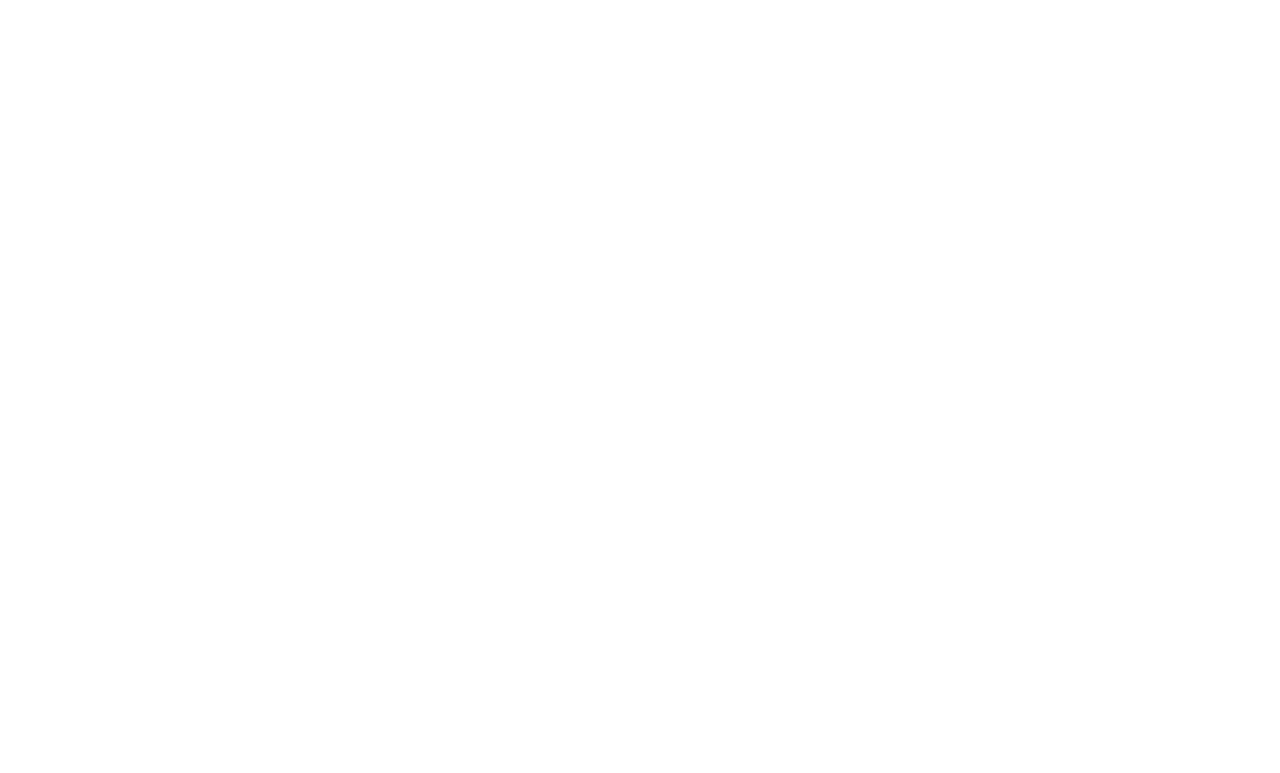
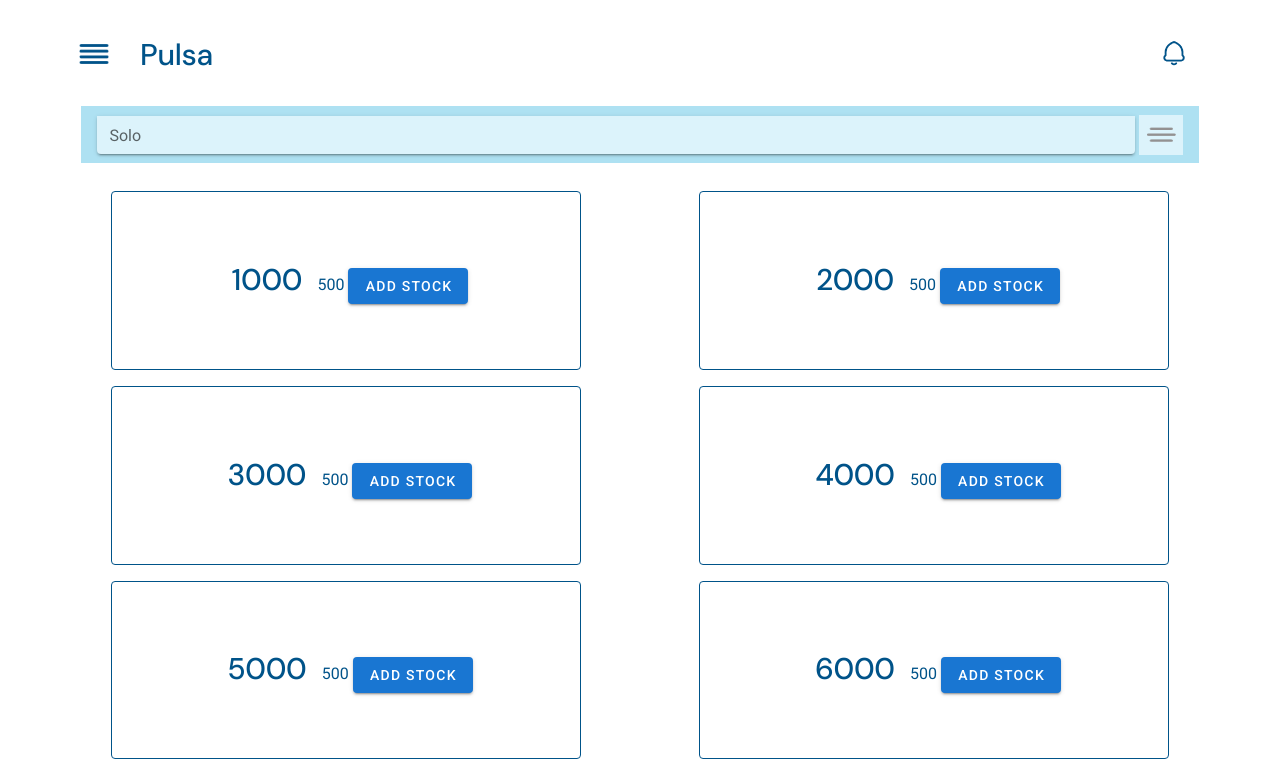
Before and after one commit to Capstone-Alta/fe-dapoint, a Vue app: page /listpulsa in a window 1280 px wide. Shown: the top 773 px of the page. Built offline with nearby package versions, Linux system fonts and the light colour scheme.

Commit message:
list voucher

```diff
--- a/src/router/index.js
+++ b/src/router/index.js
@@ -3,6 +3,7 @@
 import Dashboard from "../views/Dashboard.vue";
 import Voucher from "../views/Voucher.vue";
 import Pulsa from "../views/Pulsa.vue";
+import ListPulsa from "../views/ListPulsa.vue";
 
 Vue.use(VueRouter);
 
@@ -23,6 +24,11 @@
     component: Pulsa,
   },
   {
+    path: "/listpulsa",
+    name: "listpulsa",
+    component: ListPulsa,
+  },
+  {
     path: "/about",
     name: "about",
     // route level code-splitting
--- a/src/views/ListPulsa.vue
+++ b/src/views/ListPulsa.vue
@@ -1,12 +1,91 @@
 <template>
-  <v-container> </v-container>
+  <v-container fluid class="px-16">
+    <v-row>
+      <v-app-bar dense color="white" elevation="0" class="px-0">
+        <HambMenu ref="hamb" />
+        <span class="text_first mx-2 welcome">Pulsa</span>
+        <v-spacer></v-spacer>
+        <v-btn tile icon large class="ml-1 mr-4">
+          <img src="/icon/notification.png" width="30" />
+        </v-btn>
+      </v-app-bar>
+    </v-row>
+    <v-row class="d-flex justify-center">
+      <v-card
+        class="my-7 px-4 d-flex align-center justify-space-between"
+        color="#AEE1F2"
+        width="95%"
+        height="57.28"
+        tile
+        elevation="0"
+      >
+        <!-- <v-autocomplete
+          color="#DCF3FB"
+          style="background-color: #dcf3fb; height: 70%"
+          hide-details
+        ></v-autocomplete> -->
+        <v-text-field
+          label="Solo"
+          solo
+          dense
+          elevation="0"
+          color="#dcf3fb"
+          background-color="#dcf3fb"
+          hide-details
+        ></v-text-field>
+        <v-btn
+          tile
+          icon
+          large
+          class="ml-1"
+          style="background-color: #dcf3fb"
+          height="70%"
+        >
+          <img src="/icon/voucher/filter.png" width="30" />
+        </v-btn>
+      </v-card>
+    </v-row>
+    <v-row class="d-flex justify-space-around">
+      <v-card
+        elevation="0"
+        v-for="voucher in vouchers"
+        :key="voucher"
+        width="40%"
+      >
+        <v-alert
+          outlined
+          color="first"
+          height="178.64"
+          class="px-8 d-flex align-center justify-center"
+        >
+          <span class="text_first mx-2 welcome"> {{ voucher.value }} </span>
+          <span> {{ voucher.poin }} </span>
+          <v-btn color="primary">Add Stock</v-btn>
+        </v-alert>
+      </v-card>
+    </v-row>
+  </v-container>
 </template>
 
 <script>
+import HambMenu from "../components/HambMenu";
 export default {
   name: "ListPulsa",
+  components: {
+    HambMenu,
+  },
   data: () => ({
-    voucher: ["1", "2", "3", "4", "5", "6"],
+    vouchers: [
+      { value: "1000", poin: "500" },
+      { value: "2000", poin: "500" },
+      { value: "3000", poin: "500" },
+      { value: "4000", poin: "500" },
+      { value: "5000", poin: "500" },
+      { value: "6000", poin: "500" },
+      { value: "7000", poin: "500" },
+      { value: "8000", poin: "500" },
+      { value: "9000", poin: "500" },
+    ],
   }),
 };
 </script>
--- a/src/views/Pulsa.vue
+++ b/src/views/Pulsa.vue
@@ -12,6 +12,7 @@
     </v-row>
     <v-row>
       <v-col v-for="provider in providers" :key="provider">
+        <router-link to="/listpulsa">
           <v-card elevation="0">
             <v-alert
               outlined
@@ -19,15 +20,13 @@
               height="178.64"
               class="px-8 d-flex align-center justify-center"
             >
-            <!-- <v-card-title class="pa-0"> A</v-card-title>
-            <v-card-text class="pa-0 d-flex align-center justify-space-between">
-            </v-card-text> -->
               <img
                 :src="'/icon/voucher/pulsa/' + provider + '.png'"
                 width="284.29"
               />
             </v-alert>
           </v-card>
+        </router-link>
       </v-col>
     </v-row>
   </v-container>
```
Also changed, not shown: public/icon/voucher/filter.png (added). Lines whose indentation alone changed are shown as unchanged.
